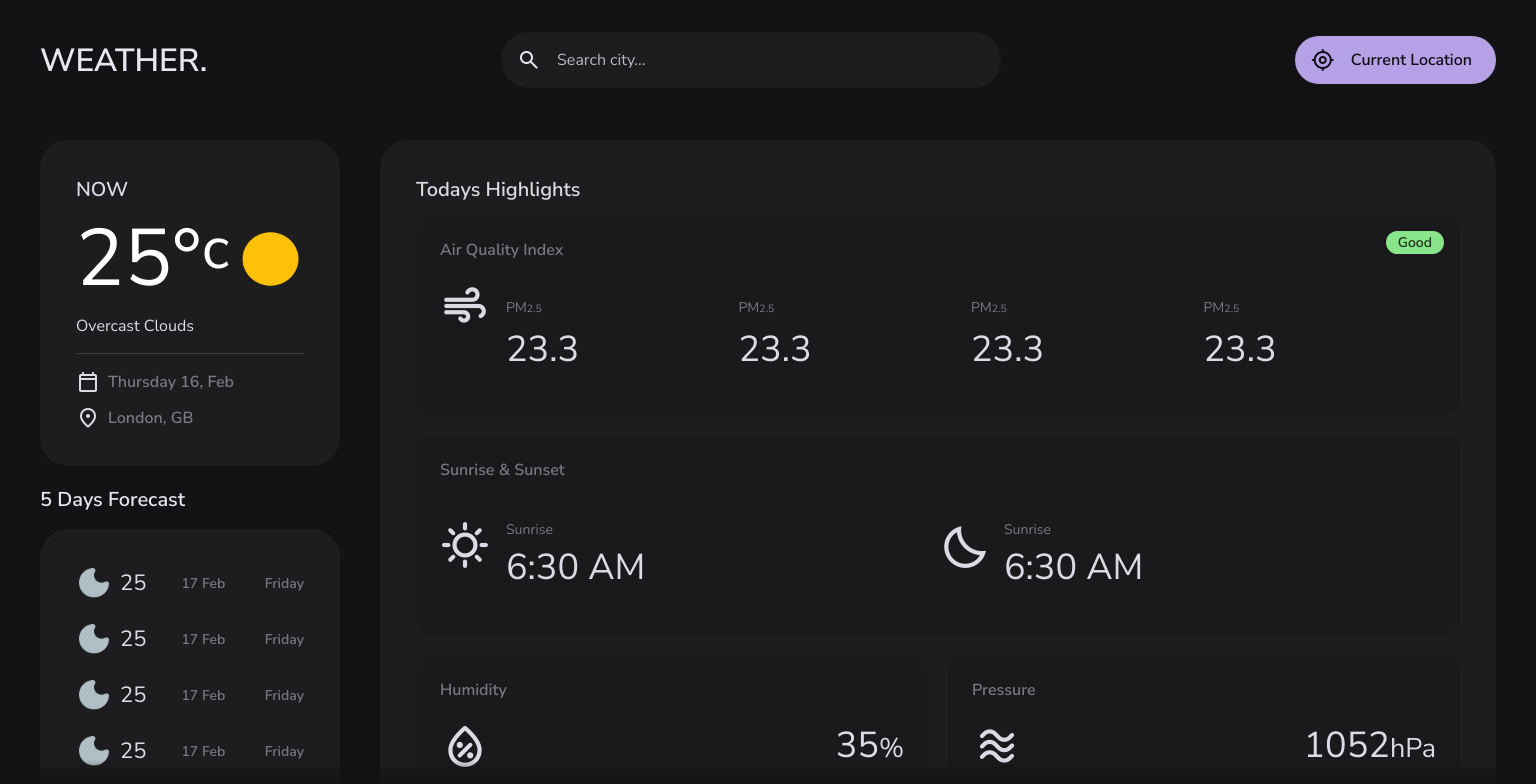
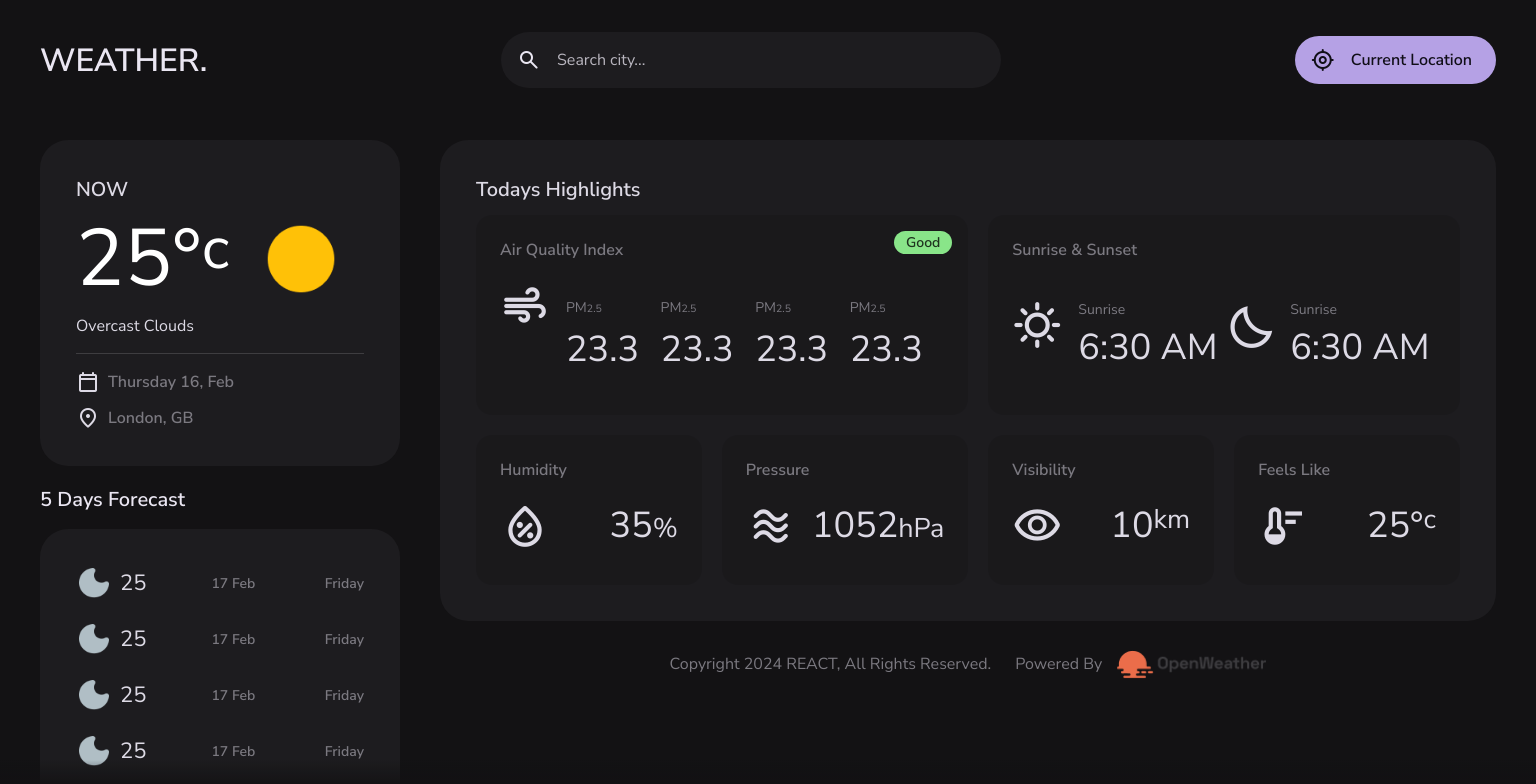
Before and after one commit to RavinduKavinda/weather-app, a React (Create React App) app: page / in a window 1536 px wide. Shown: the top 784 px of the page. Built offline with nearby package versions, Linux system fonts and the light colour scheme.

Commit message:
1400px screen setup

```diff
--- a/src/components/Header/Header.jsx
+++ b/src/components/Header/Header.jsx
@@ -9,7 +9,7 @@ const Header = () => {
           WEATHER.
         </h1>
 
-        <div className="search-view active">
+        <div className="search-view">
 
           <div className="search-wrapper">
             <input
--- a/src/pages/Main/main.css
+++ b/src/pages/Main/main.css
@@ -290,12 +290,13 @@ article.container::before {
     }
 
     article.container{
-        grid-template-columns: 360px minmax(0 1fr);
+        grid-template-columns: 360px minmax(0, 1fr);
         gap: 40px;
     }
 
     .current-weather .weather-icon{
         width: 80px;
+        height: 80px;
     }
 
     .forecast-card .title-2{
@@ -314,3 +315,10 @@ article.container::before {
         font-size: 5rem;
     }
 }
+
+/* larger than 1400px screen */
+@media (min-width: 1400px) {
+    .highlight-list{
+        grid-template-columns: repeat(4, 1fr);
+    }
+}
```
